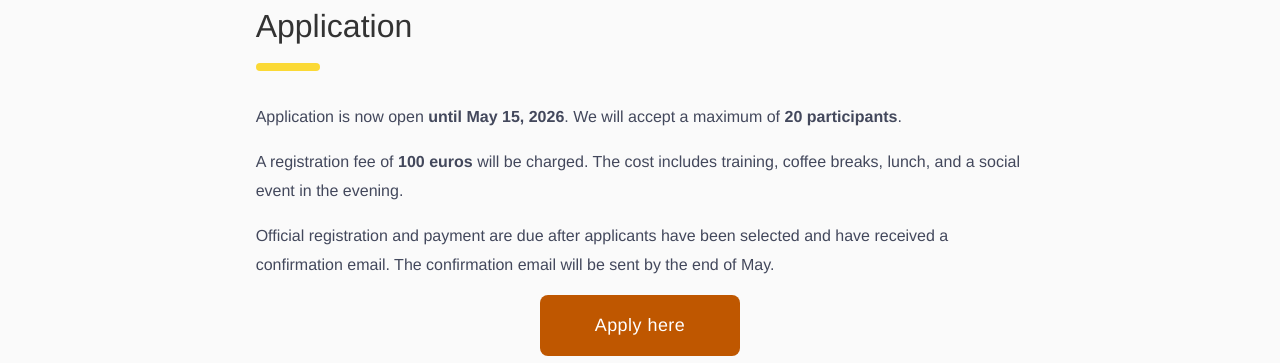
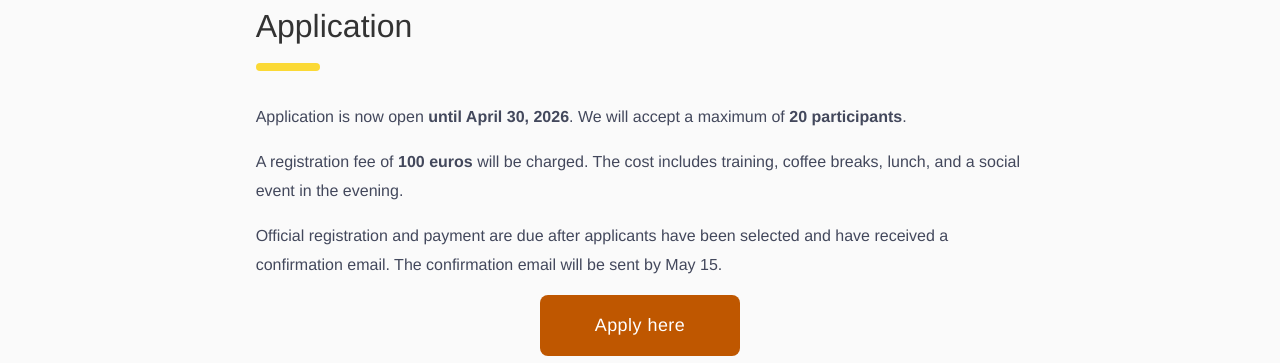
Before and after one commit to SWiFT-MLP/SWiFT-MLP.github.io, a Jekyll site: the page built from 2026/index.md, in a window 1280 px wide and 900 px high, scrolled down 1675 px. Shown: the part 152-515 px from the top of the window. Built offline with Jekyll 4.4.1, drawn with Linux system fonts in a browser that asks for light colours.

Commit message:
Update application deadline and confirmation email date

```diff
--- a/_includes/cfp.html
+++ b/_includes/cfp.html
@@ -11,14 +11,14 @@
           {{ page.cfp.intro | markdownify }}
         {% else %}
         <p>
-          Application is now open <strong>until May 15, 2026</strong>. We will accept a maximum of <strong>20 participants</strong>.
+          Application is now open <strong>until April 30, 2026</strong>. We will accept a maximum of <strong>20 participants</strong>.
         </p>
         <p>
           A registration fee of <strong>100 euros</strong> will be charged. The cost includes training, coffee breaks, lunch, and a social event in the evening.
         </p>
         <p>
           Official registration and payment are due after applicants have been selected and have received a confirmation email.
-          The confirmation email will be sent by the end of May.
+          The confirmation email will be sent by May 15.
         </p>
         {% endif %}
 
```
